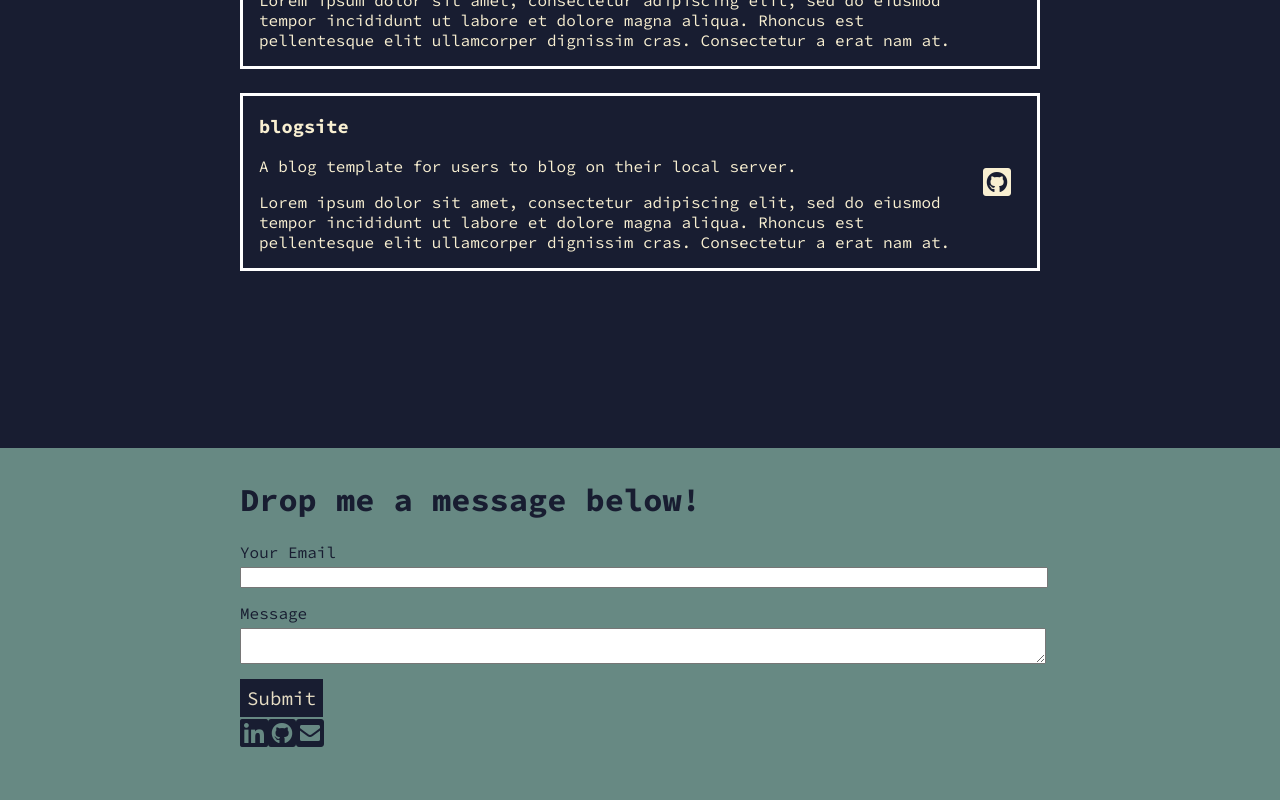
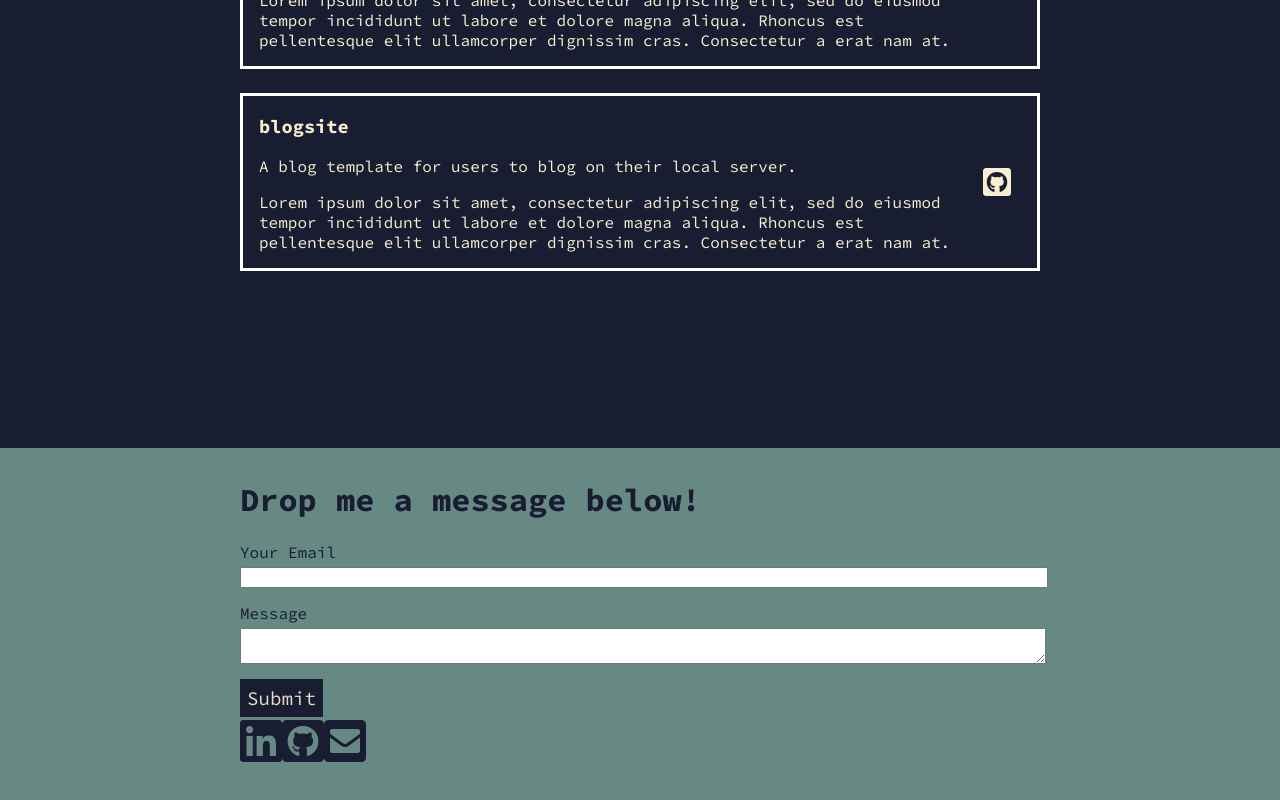
Before and after one commit to salmonsashimi/my-site, a React (Create React App) app: page / in a window 1280 px wide. Shown: the part 2022-2822 px from the top of the page. Built offline with nearby package versions, Linux system fonts and the light colour scheme.

Commit message:
adjusted icon size

```diff
--- a/src/components/Contact.js
+++ b/src/components/Contact.js
@@ -6,8 +6,8 @@ export default () => (
     <div className='contact container'>
         <h1 className='contact-title'>Drop me a message below!</h1>
         <ContactForm />
-        <a href='https://www.linkedin.com/in/samuel-cheungyc/' ><i class="fab fa-linkedin fa-2x contact-icons" /></a>
-        <a href='https://github.com/salmonsashimi' ><i class="fab fa-github-square fa-2x contact-icons" /></a>
-        <a href='https://www.google.com' ><i class="fas fa-envelope-square fa-2x contact-icons" /></a>
+        <a href='https://www.linkedin.com/in/samuel-cheungyc/' ><i class="fab fa-linkedin fa-3x contact-icons" /></a>
+        <a href='https://github.com/salmonsashimi' ><i class="fab fa-github-square fa-3x contact-icons" /></a>
+        <a href='https://www.google.com' ><i class="fas fa-envelope-square fa-3x contact-icons" /></a>
     </div>
 )
```
